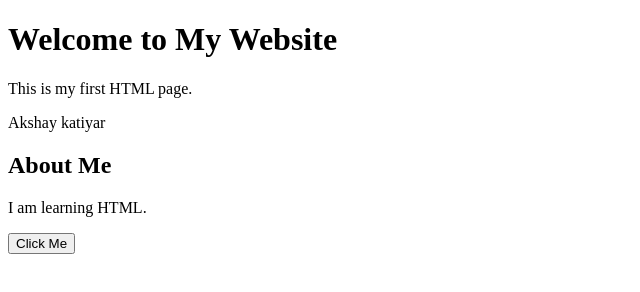
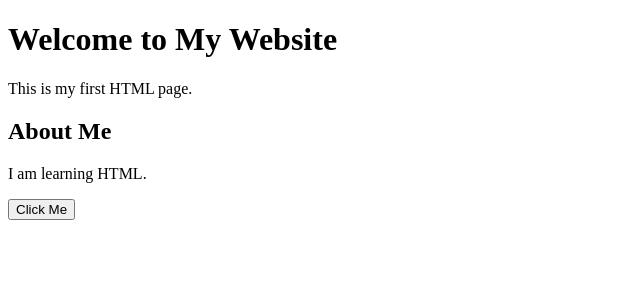
Before and after one commit to akshay-katiyar10/Akshay, a plain HTML site: page index.html in a window 1280 px wide. Shown: the whole page, without its empty margins (0-640 px from the left). Drawn offline with Linux system fonts and the light colour scheme.

Commit message:
Revert "new file"
This reverts commit e6f8071329f9a4210955d58bd867ff391507ae80.

```diff
--- a/index.html
+++ b/index.html
@@ -9,7 +9,6 @@
 
     <h1>Welcome to My Website</h1>
     <p>This is my first HTML page.</p>
-	<p>Akshay katiyar</p>
 
     <h2>About Me</h2>
     <p>I am learning HTML.</p>
```
Also changed, not shown: akshay.txt (deleted).
